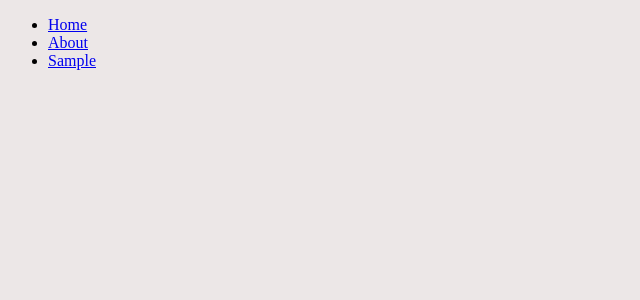
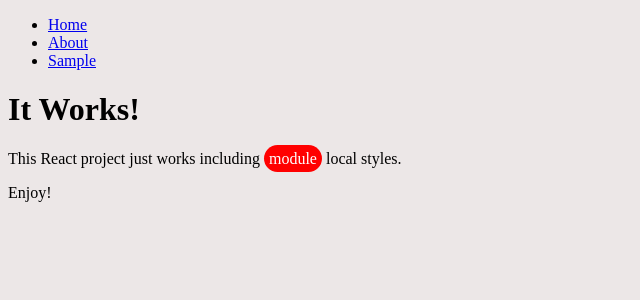
Before and after one commit to ReactJSResources/react-webpack-babel, a React app: page / in a window 1280 px wide. Shown: the top 300 px of the page, without its empty margins (0-640 px from the left). Built offline with nearby package versions, Linux system fonts and the light colour scheme.

Commit message:
refactor(react-router): refactor of react router.

```diff
--- a/src/app.jsx
+++ b/src/app.jsx
@@ -1,13 +1,16 @@
 import React from 'react';
 import Navigation from './components/Navigation';
+import 'styles/index.scss';
 
 export default class App extends React.Component {
 	render() {
 		return (
 			<div className='App'>
 				<Navigation/>
-				<div className='Page'>
-					{ this.props.children }
+				<div>
+					<h1>It Works!</h1>
+					<p>This React project just works including <span className="redBg">module</span> local styles.</p>
+					<p>Enjoy!</p>
 				</div>
 			</div>
 		)
```
